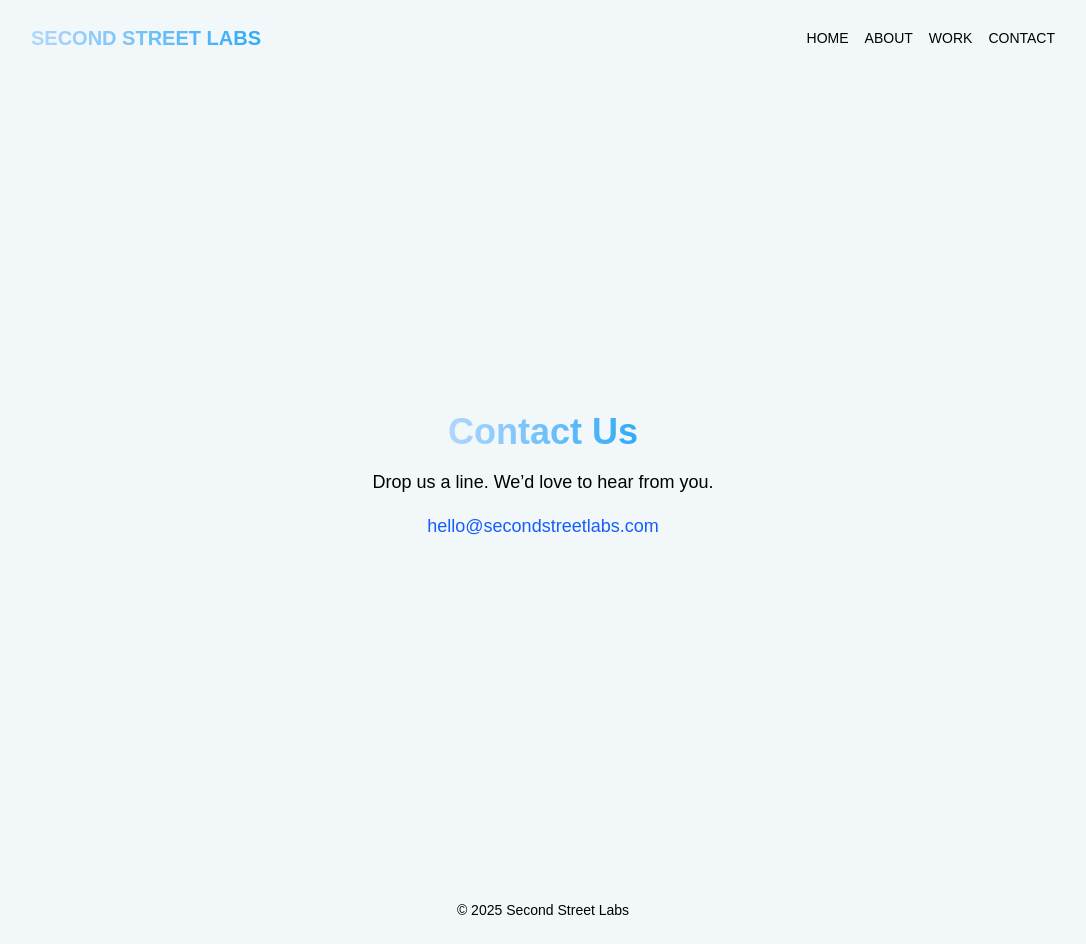
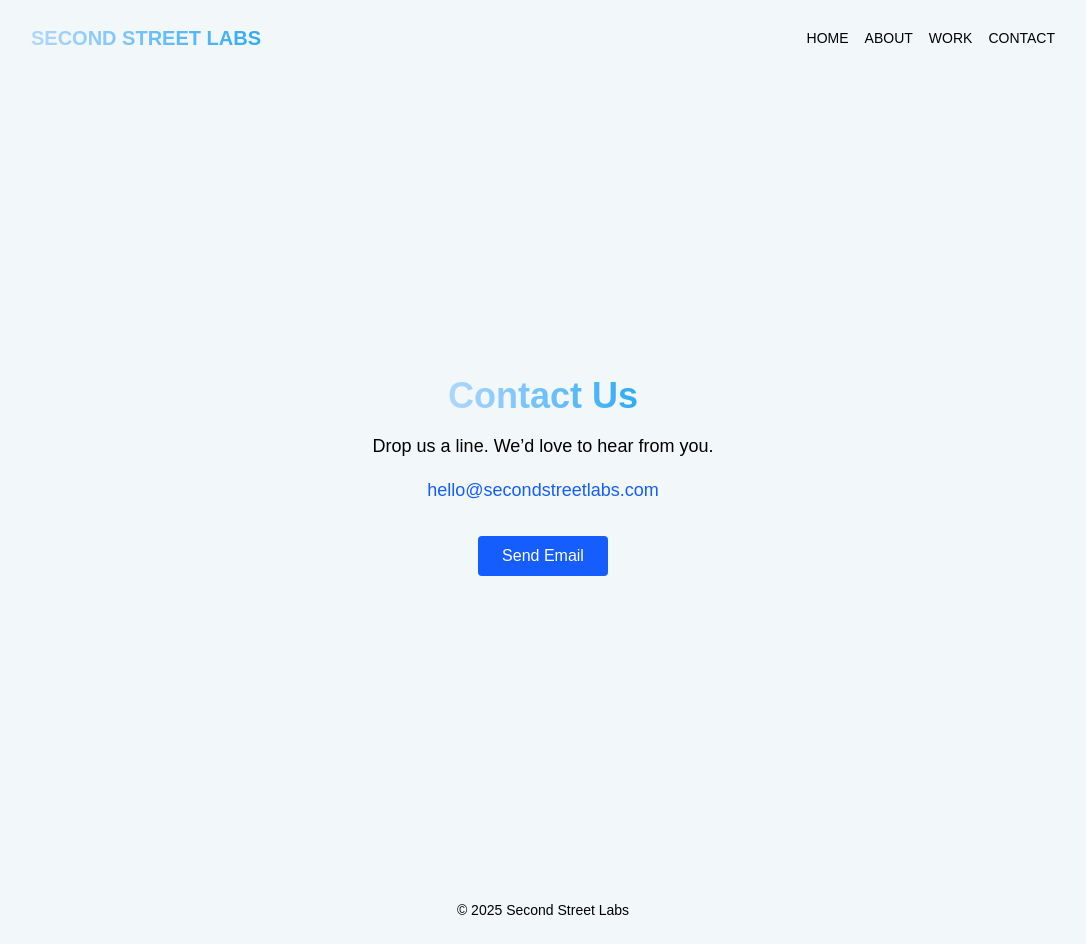
Before and after one commit to kennonstewart/ssl-site, a Next.js app: page /contact in a window 1280 px wide. Shown: the whole page, without its empty margins (97-1183 px from the left). Built offline with nearby package versions, Linux system fonts and the light colour scheme.

Commit message:
loading contact information

```diff
--- a/app/contact/page.tsx
+++ b/app/contact/page.tsx
@@ -7,10 +7,16 @@ export default function ContactPage() {
       </p>
       <a
         href="mailto:hi@secondstreetlabs.com"
-          className="text-blue-600 hover:underline text-lg"
+        className="text-blue-600 hover:underline text-lg mb-4"
       >
         hello@secondstreetlabs.com
       </a>
+      <button
+        onClick={() => window.location.href = 'mailto:hi@secondstreetlabs.com'}
+        className="mt-4 px-6 py-2 bg-blue-600 text-white rounded hover:bg-blue-700"
+      >
+        Send Email
+      </button>
     </div>
   );
 }
```
Lines whose indentation alone changed are shown as unchanged.
